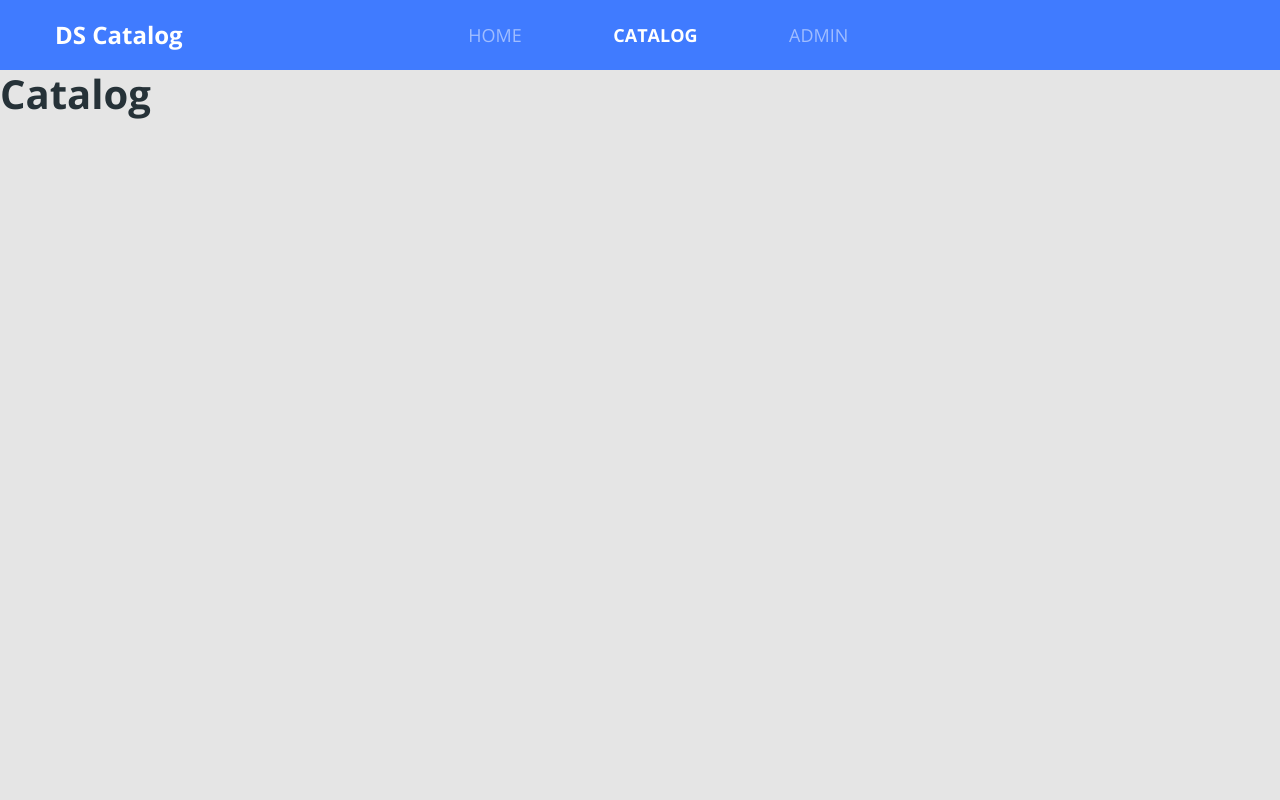
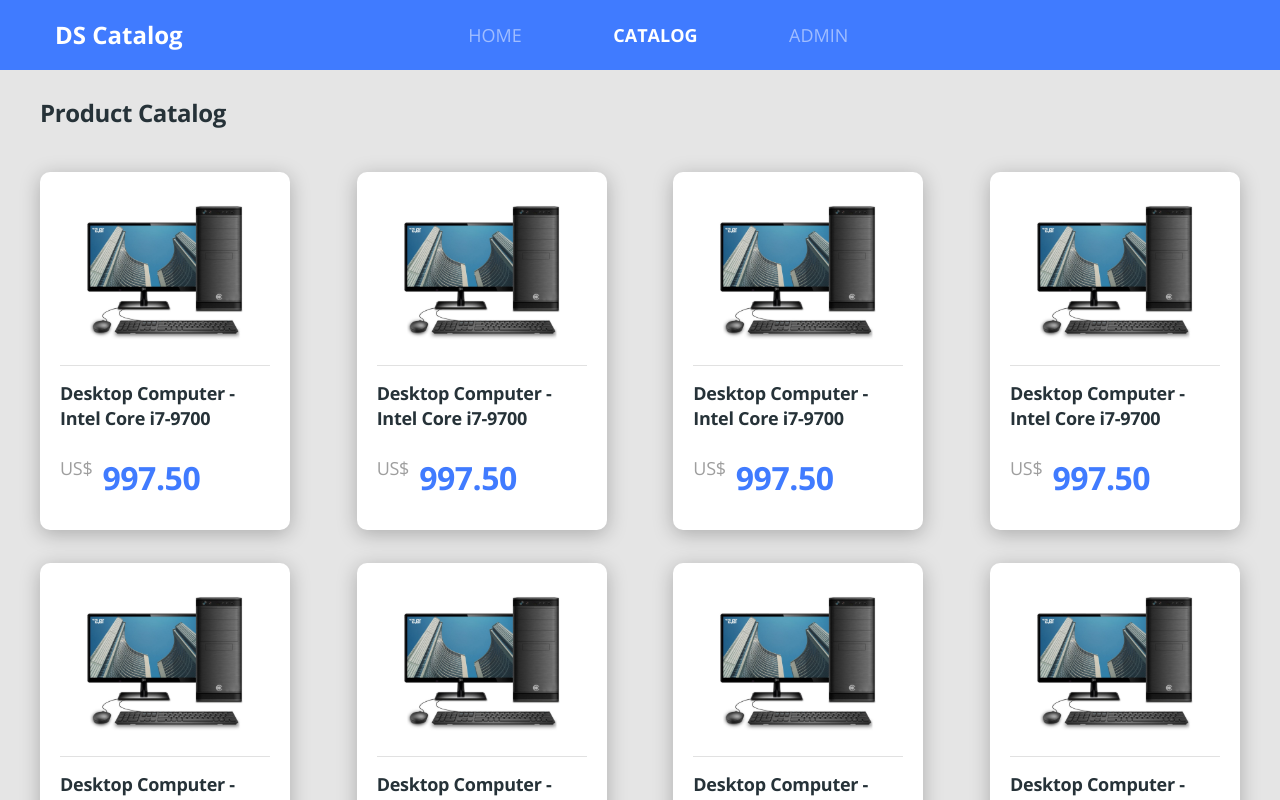
Before and after one commit to rqguzman/dscatalog-bootcamp-devsuperior, a React (Create React App) app in the folder front-web/: page /catalog in a window 1280 px wide. Shown: the top 800 px of the page. Built offline with nearby package versions, Linux system fonts and the light colour scheme.

Commit message:
:sparkles:feat(Catalog): Add Product listing view

```diff
--- a/front-web/src/app.scss
+++ b/front-web/src/app.scss
@@ -21,3 +21,17 @@
     color: unset;
   }
 }
+
+.border-radius-10 {
+  border-radius: 10px;
+}
+
+.border-radius-20 {
+  border-radius: 20px;
+}
+
+.card-base {
+  background: white;
+  box-shadow: 0px 4px 20px rgba(0, 0, 0, 0.25);
+
+}
--- /dev/null
+++ b/front-web/src/pages/catalog/components/productcard/index.tsx
@@ -0,0 +1,21 @@
+import React from 'react';
+import './styles.scss';
+import { ReactComponent as ProductImage } from "../../../../core/assets/images/product-pc.svg";
+
+const ProductCard = () => (
+
+    <div className="card-base border-radius-10 product-card">
+        <ProductImage />
+        <div className="product-info">
+            <h6 className="product-name">
+                Desktop Computer - Intel Core i7-9700
+            </h6>
+            <div className="product-price-container">
+                <span className="product-currency">US$ </span>
+                <h3 className="product-price">997.50</h3>
+            </div>
+        </div>
+    </div>
+);
+
+export default ProductCard;
--- /dev/null
+++ b/front-web/src/pages/catalog/components/productcard/styles.scss
@@ -0,0 +1,40 @@
+.product-card {
+    padding: 20px 20px 30px 20px;
+    text-align: center;
+}
+
+.product-info {
+    border-top: 1px solid #E1E1E1;
+    text-align: left;
+    padding-top: 15px;
+    margin-top: 15px;
+}
+
+.product-name {
+    font-size: 18px;
+    line-height: 25px;
+    letter-spacing: -0.015em;
+}
+
+.product-price-container {
+    display: flex;
+    margin-top: 25px;
+}
+
+.product-currency {
+    font-size: 18px;
+    line-height: 25px;
+    letter-spacing: -0.015em;
+
+    color: #9E9E9E;
+}
+
+.product-price {
+    font-size: 32px;
+    line-height: 44px;
+    letter-spacing: -0.015em;
+
+    margin-left: 10px;
+
+    color: #407BFF;
+}
--- a/front-web/src/pages/catalog/index.tsx
+++ b/front-web/src/pages/catalog/index.tsx
@@ -1,9 +1,23 @@
 import React from 'react';
+import ProductCard from './components/productcard';
+import './styles.scss';
 
 const Catalog = () => (
 
-  <div>
-    <h1>Catalog</h1>
+  <div className="catalog-container">
+    <h1 className="catalog-title">Product Catalog</h1>
+    <div className="catalog-products">
+      <ProductCard />
+      <ProductCard />
+      <ProductCard />
+      <ProductCard />
+      <ProductCard />
+      <ProductCard />
+      <ProductCard />
+      <ProductCard />
+      <ProductCard />
+      <ProductCard />
+    </div>
   </div>
 );
 
--- /dev/null
+++ b/front-web/src/pages/catalog/styles.scss
@@ -0,0 +1,19 @@
+.catalog-container {
+    margin-top: 26px;
+    padding-left: 40px;
+    padding-right: 40px;
+}
+
+.catalog-title {
+    font-size: 24px;
+    line-height: 33px;
+    letter-spacing: -0.015em;
+}
+
+.catalog-products {
+    margin-top: 43px;
+    display: grid;
+    grid-template-columns: repeat(auto-fill, 250px);
+    grid-gap: 33px 20px;
+    justify-content: space-between;
+}
--- a/front-web/src/pages/home/index.tsx
+++ b/front-web/src/pages/home/index.tsx
@@ -7,7 +7,7 @@
 const Home = () => (
 
   <div className="home-container">
-    <div className="home-content row">
+    <div className="home-content row card-base border-radius-20">
       <div className="col-6">
         <h1 className="text-title">Know the best <br /> product catalog</h1>
         <p className="text-subtitle">
--- a/front-web/src/pages/home/styles.scss
+++ b/front-web/src/pages/home/styles.scss
@@ -5,9 +5,6 @@
 }
 
 .home-content {
-  background-color: white;
-  box-shadow: 0px 4px 20px rgba(0, 0, 0, 0.25);
-  border-radius: 20px;
   padding-top: 155px;
   padding-bottom: 150px;
   padding-left: 100px;
```
Also changed, not shown: front-web/src/core/assets/images/product-pc.svg (added), 1 other file (tests, documents, lock files or other folders).
